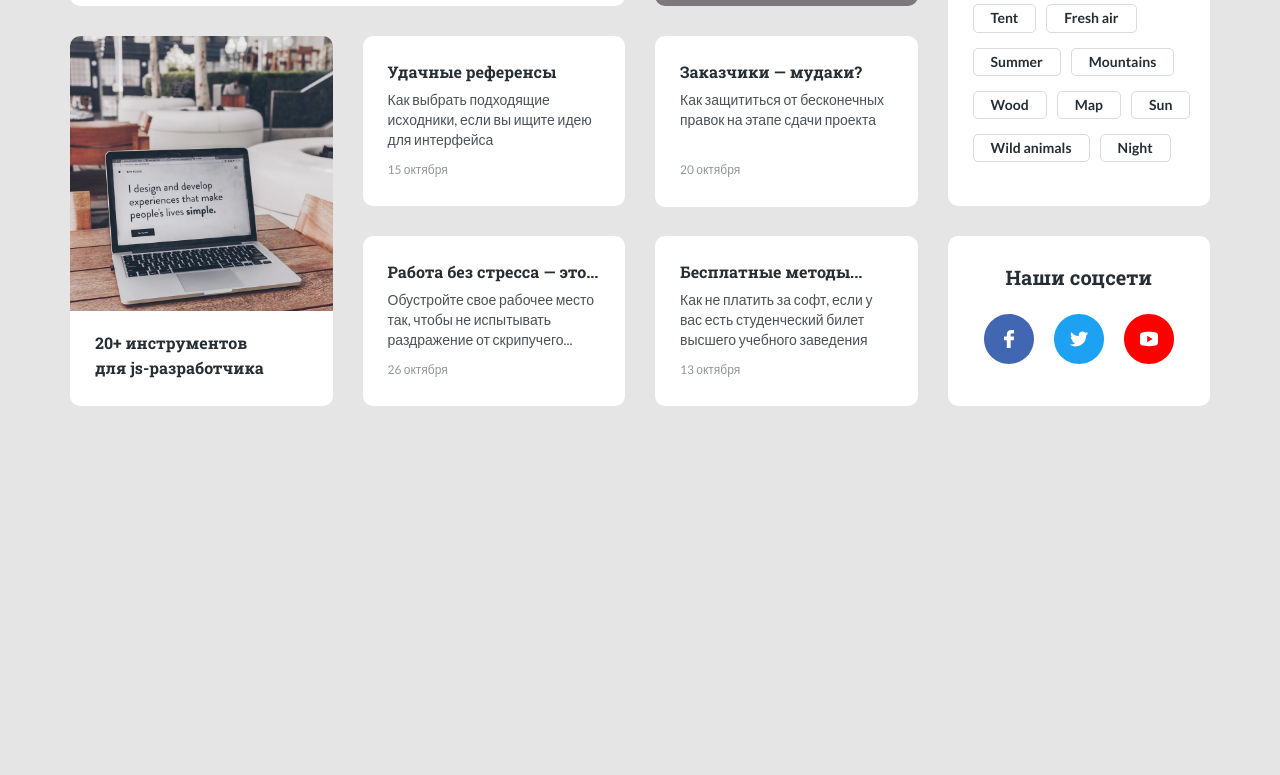
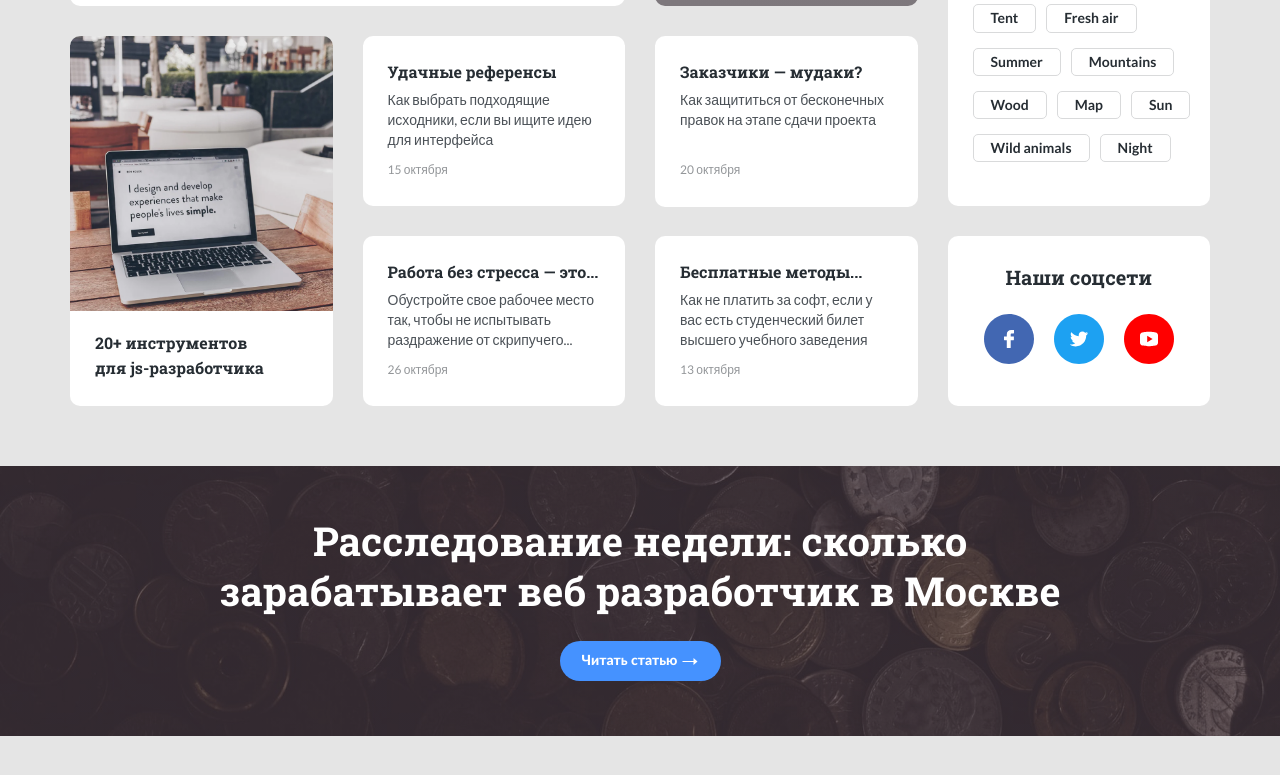
Before and after one commit to melfilin/Universal, a plain HTML site: page index.html in a window 1280 px wide. Shown: the part 1226-2001 px from the top of the page. Before the commit the page ends 1692 px from the top, so only its background shows below. Drawn offline with Linux system fonts and the light colour scheme; grey boxes are pictures that could not be loaded; files whose address does not match are found by name.

Commit message:
added insert section

```diff
--- a/index.html
+++ b/index.html
@@ -254,7 +254,7 @@
                 <use xlink:href="sprite.svg#download">
                 </use>
               </svg>
-              <span>Скачать</span>
+              <span class="articles__text">Скачать</span>
             </a>
           </div>
 
@@ -346,6 +346,19 @@
       </div>
       </div>
     </section>
+    <section class="insert">
+      <div class="container">
+        <div class="insert-block">
+          <h2 class="insert__title">Расследование недели: сколько зарабатывает веб разработчик в Москве</h2>
+          <a href="#" class="insert__button">
+            <span>Читать статью</span>
+            <img src="img/insert/arrow.svg" alt="Стрелка вправо" class="insert__arrow">
+          </a>
+        </div>
+      </div>
+    </section>
+
+
     <div class="mobile-menu">
       <a href="#" class="modal__close-mobile">
         <img src="img/close.svg" alt="icon: close" />
--- a/scss/_media.scss
+++ b/scss/_media.scss
@@ -47,10 +47,10 @@
         &__block:hover {
           color: #20477d;
           transition: 0.3s;
-          span:hover {
-            color: #20477d;
-            transition: 0.3s;
-          }
+          // span:hover {
+          //   color: #20477d;
+          //   transition: 0.3s;
+          // }
         }
       }
       &-tool:hover {
@@ -82,7 +82,8 @@
   .icon-youtube:hover {
     fill: #20477d;
   }
-  .icon-download:hover {
+  .icon-download,
+  .articles__text:hover {
     fill: #20477d;
   }
 }
@@ -384,6 +385,11 @@
       }
     }
   }
+  .insert {
+    &__title {
+      font-size: 32px;
+    }
+  }
   .modal {
     &__dialog {
       padding: 40px 40px;
@@ -498,6 +504,11 @@
       &-work {
         display: none;
       }
+    }
+  }
+  .insert {
+    &__title {
+      font-size: 25px;
     }
   }
   .modal {
@@ -658,6 +669,12 @@
       }
     }
   }
+  .insert {
+    &__title {
+      font-size: 22px;
+      line-height: 40px;
+    }
+  }
 }
 @media (max-width: 395px) {
   .hero {
--- /dev/null
+++ b/scss/blocks/_insert.scss
@@ -0,0 +1,47 @@
+.insert {
+  background: linear-gradient(
+      0deg,
+      rgba(64, 48, 61, 0.35),
+      rgba(64, 48, 61, 0.35)
+    ),
+    url(../img/insert/background.png);
+  margin-bottom: 60px;
+  &-block {
+    padding-top: 50px;
+    padding-bottom: 55px;
+    display: flex;
+    flex-direction: column;
+    align-items: center;
+  }
+  &__title {
+    max-width: 844px;
+    margin: 0;
+    color: #fff;
+    font-family: 'Roboto Slab', serif;
+    font-size: 40px;
+    line-height: 50px;
+    text-align: center;
+    margin-bottom: 25px;
+  }
+  &__button {
+    text-decoration: none;
+    width: 161px;
+    height: 40px;
+    display: flex;
+    align-items: center;
+    justify-content: center;
+    border: none;
+    padding: 10px 20px 10px 20px;
+    background-color: #4592ff;
+    color: #fff;
+    border-radius: 20px;
+    font-size: 14px;
+    line-height: 20px;
+    cursor: pointer;
+    font-family: 'Lato-Heavy', sans-serif;
+    font-weight: 900;
+  }
+  &__arrow {
+    margin-left: 5px;
+  }
+}
--- a/scss/style.scss
+++ b/scss/style.scss
@@ -13,11 +13,14 @@
 // Подключение стилей для блока hero
 @import 'blocks/hero';
 
-// Подключение стилей для блока hero
+// Подключение стилей для блока suggestion
 @import 'blocks/suggestion';
 
-// Подключение стилей модального окна
+// Подключение стилей для блока articles
 @import 'blocks/articles';
+
+// Подключение стилей для блока insert
+@import 'blocks/insert';
 
 // Подключение стилей мобильного меню
 @import 'blocks/mobile';
```
Also changed, not shown: css/style.css, img/insert/arrow.svg (added), img/insert/background.png (added), 4 other files.
